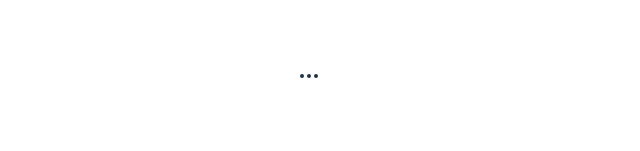
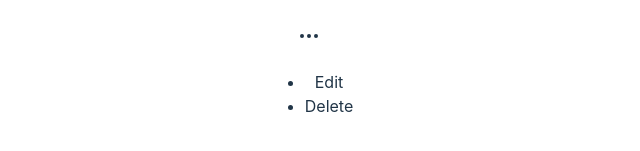
Before and after one commit to aaronryu/react-tutorial, a React (Vite) app: page / in a window 1280 px wide. Both pictures are taken after a click on the element 640 px from the left and 400 px from the top of the page. Shown: the part 321-472 px from the top of the page, without its empty margins (331-971 px from the left). Built offline with nearby package versions, Linux system fonts and the light colour scheme.

Commit message:
실습 24-3: Compound Pattern - 2-2) List, Item : Wrapper 내 사용할 컴포넌트

```diff
--- a/src/compound/FlyOut.jsx
+++ b/src/compound/FlyOut.jsx
@@ -26,6 +26,17 @@ function Toggle() {
   )
 }
 
+function List({ children }) {
+  const { open } = useContext(FlyOutContext)
+  return open && <ul>{children}</ul>
+}
+
+function Item({ children }) {
+  return <li>{children}</li>
+}
+
 FlyOut.Toggle = Toggle
+FlyOut.List = List
+FlyOut.Item = Item
 
 export default FlyOut
--- a/src/compound/FlyoutMenu.jsx
+++ b/src/compound/FlyoutMenu.jsx
@@ -4,6 +4,10 @@ export default function FlyoutMenu() {
   return (
     <FlyOut>
       <FlyOut.Toggle />
+      <FlyOut.List>
+        <FlyOut.Item>Edit</FlyOut.Item>
+        <FlyOut.Item>Delete</FlyOut.Item>
+      </FlyOut.List>
     </FlyOut>
   )
 }
```
